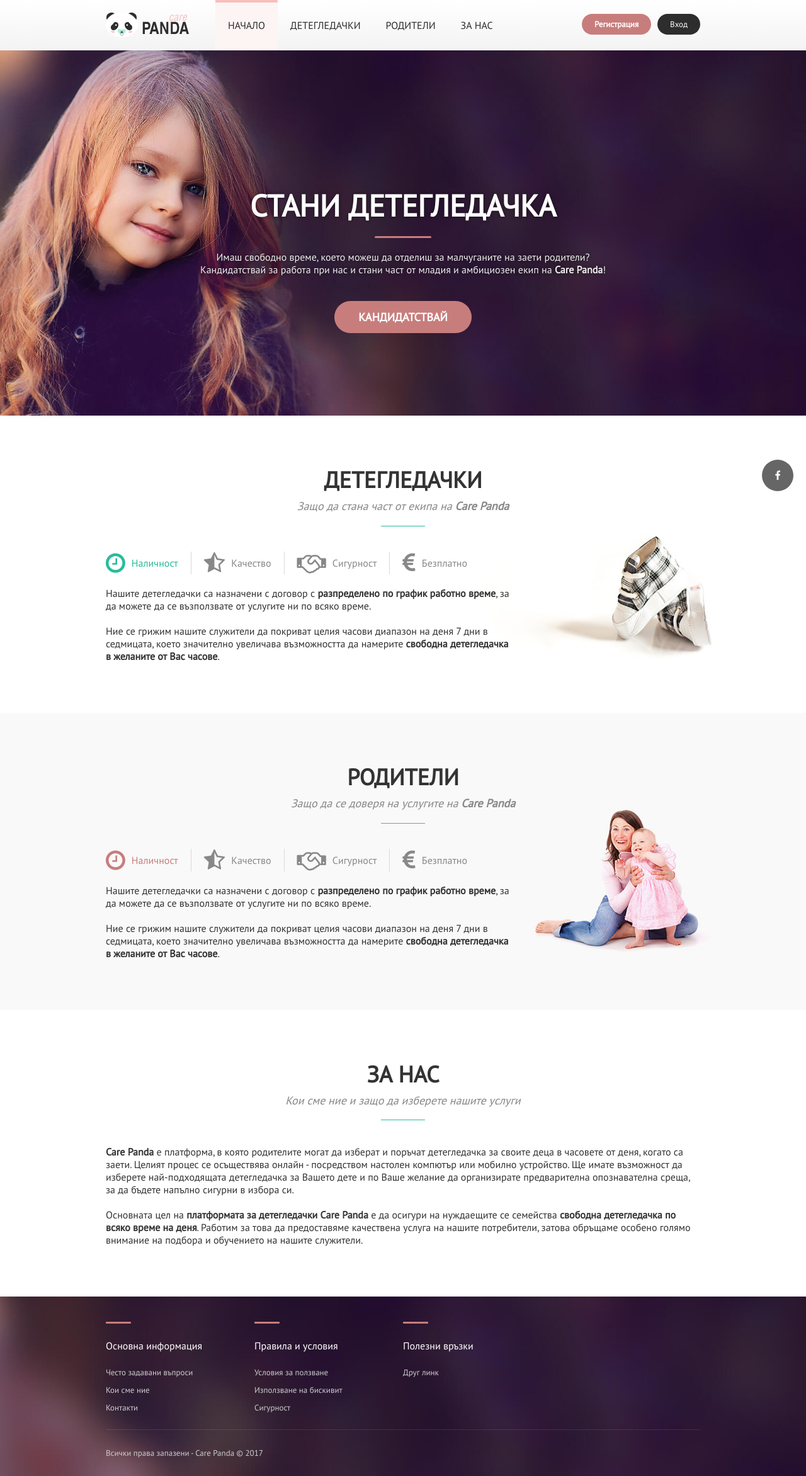
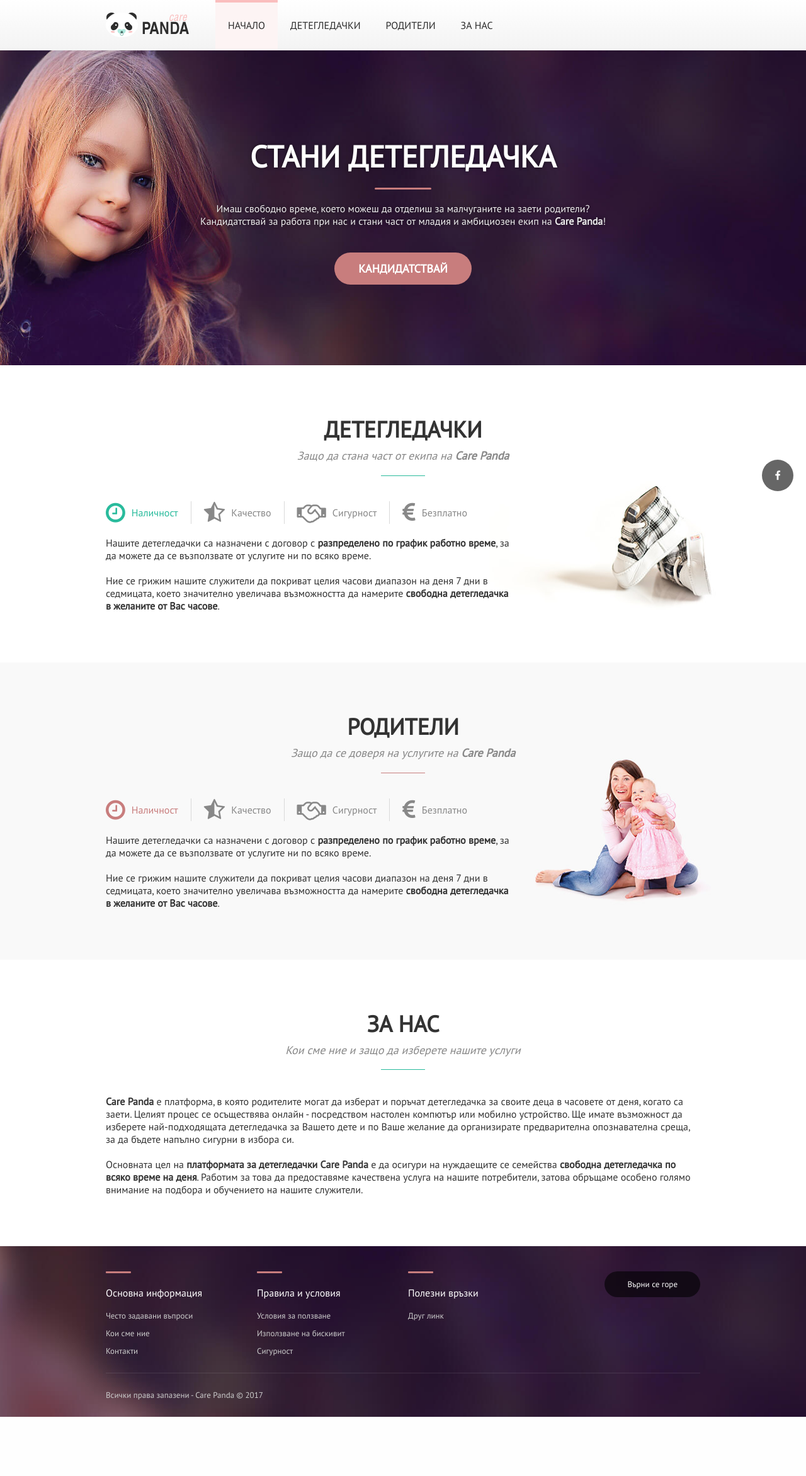
Before and after one commit to AlexKushev/carepanda, a Java web app: page /carepanda/ in a window 1280 px wide. Shown: the whole page at 63% size. After the commit the page ends 2250 px from the top, so only its background shows below. Run offline with Spring Boot 4, a stand-in JSP engine, Linux system fonts and the light colour scheme.

Commit message:
Fixed responsiveness for the main banner Created responsive behavior for footer Added 'Back to top' button with functionality in the footer Applied fixes on the main navigation mobile click behavior

```diff
--- a/src/main/webapp/resources/scripts/main.js
+++ b/src/main/webapp/resources/scripts/main.js
@@ -41,13 +41,19 @@ window.onload = function() {
 };
 
 $(document).ready(function() {
+    $('.scrollTop').click(function () {
+        $("html, body").animate({
+            scrollTop: 0
+        }, 600);
+        return false;
+    });
+
     $('.mainNav').on('click', function(ev) {
         var targetElementId = ev.target.getAttribute('data-target');
 
         if (!targetElementId) return;
 
         var targetElement = document.getElementById(targetElementId);
-        console.log(targetElement.offsetTop);
 
         $('html, body').animate({ scrollTop: targetElement.offsetTop }, 'slow');
     });
--- a/src/main/webapp/resources/styles/style.css
+++ b/src/main/webapp/resources/styles/style.css
@@ -109,6 +109,10 @@ body {
     text-transform: uppercase;
 }
 
+.button--mid {
+    padding: 12px 36px;
+}
+
 .button--blue,
 .btn-blue {
     background-color: #29bb9c;
@@ -127,6 +131,14 @@ body {
 .button--pink:hover,
 .btn-pink:hover {
     background-color: #b97373;
+}
+
+.button--transparent {
+    background-color: rgba(0, 0, 0, 0.6);
+}
+
+.button--transparent:hover {
+    background-color: rgba(0, 0, 0, 0.8);
 }
 
 .btn-pink,
@@ -203,11 +215,11 @@ body {
 }
 
 .mainNav li.active,
-.mainNav li:hover {
+.mainNav li:hover:not(:active) {
     background: #fdf4f4;
 }
 
-.mainNav li:hover:before,
+.mainNav li:hover:not(:active):before,
 .mainNav li.active:before {
     content: '';
     display: inline-block;
@@ -452,75 +464,38 @@ body {
     font-weight: bold;
 }
 
-@media screen and (min-width: 480px) {
-    .tabSwitcher__menuItem span {
-        display: inline;
-    }
-    .tabSwitcher__item h3 {
-        display: none;
-    }
-    .header {
-        height: 580px;
-        background-position: left -110px top -90px;
-        background-size: 120%;
-    }
-    .headerText {
-        padding-top: 17vw;
-        width: 100%;
-    }
-    .headerText h1 {
-        margin-bottom: 0;
-        font-size: 48px;
-    }
-    .headerText h2 {
-        display: block;
-    }
-    .headerText .button--big {
-        padding: 14px 38px;
-    }
-    .textContentSection {
-        padding: 80px 0;
-    }
-}
-
-@media screen and (min-width: 640px) {}
-
-@media screen and (min-width: 768px) {}
-
-@media screen and (min-width: 960px) {
-    .wrapperBackground--nanny {
-        background-image: url(../images/bg-section-nanny.jpg);
-    }
-    .wrapperBackground--parents {
-        background-image: url(../images/bg-section-parents.jpg);
-    }
-    .textContentSection .tabSwitcher {
-        margin-left: 0;
-        text-align: left;
-    }
-    .tabSwitcher__menuItem .fa {
-        float: left;
-        display: inline-block;
-        margin-right: 10px;
-    }
-}
-
 .footer {
     width: 100%;
     background-image: url(../images/background-plain.jpg);
     background-repeat: no-repeat;
-    background-position: center top -130px;
-    background-size: 135%;
+    background-size: cover;
+    text-align: center;
+    overflow: hidden;
+}
+
+.footer__menu {
+    width: auto;
+    overflow: hidden;
+}
+
+.footer__side {
+    width: 100%;
+    padding-top: 40px;
+    text-align: right;
+}
+
+.footer__side button {
+    width: 100%;
 }
 
 .footer__column {
-    float: left;
-    width: 25%;
+    width: 100%;
     max-width: 240px;
+    margin: 0 auto;
 }
 
 .footer__column h3 {
-    margin: 40px 0 18px;
+    margin: 40px 0 12px;
     font-size: 16px;
     color: #fff;
 }
@@ -530,7 +505,9 @@ body {
     display: block;
     height: 3px;
     width: 40px;
-    margin-bottom: 26px;
+    margin-right: auto;
+    margin-left: auto;
+    margin-bottom: 22px;
     background: #c87d7d;
     border-radius: 1px;
 }
@@ -557,8 +534,97 @@ body {
 .footer__copyright {
     width: 100%;
     margin-top: 20px;
-    padding: 28px 0;
+    padding: 26px 0;
     border-top: 1px solid rgba(255, 255, 255, 0.1);
+}
+
+@media screen and (min-width: 480px) {
+    .tabSwitcher__menuItem span {
+        display: inline;
+    }
+    .tabSwitcher__item h3 {
+        display: none;
+    }
+    .header {
+        height: 500px;
+        background-position: left 44% top 23%;
+        background-size: 174%;
+    }
+    .headerText {
+        padding-top: 120px;
+        width: 100%;
+    }
+    .headerText h1 {
+        margin-bottom: 0;
+        font-size: 40px;
+    }
+    .headerText h2 {
+        display: block;
+    }
+    .headerText .button--big {
+        padding: 14px 38px;
+    }
+    .textContentSection {
+        padding: 80px 0;
+    }
+}
+
+@media screen and (min-width: 680px) {
+    .header {
+        background-position-x: 71%;
+        background-size: 122%;
+    }
+    .headerText {
+        padding-top: 140px;
+    }
+    .headerText h1 {
+        font-size: 48px;
+    }
+}
+
+@media screen and (min-width: 768px) {
+    .footer {
+        background-position: center top -130px;
+        background-size: 135%;
+        text-align: left;
+    }
+
+    .footer__side {
+        float: right;
+        width: 170px;
+    }
+
+    .footer__side button {
+        width: auto;
+    }
+
+    .footer__column {
+        float: left;
+        width: 33.33%;
+        margin: 0;
+    }
+
+    .footer__column h3:before {
+        margin-left: 0;
+    }
+}
+
+@media screen and (min-width: 960px) {
+    .wrapperBackground--nanny {
+        background-image: url(../images/bg-section-nanny.jpg);
+    }
+    .wrapperBackground--parents {
+        background-image: url(../images/bg-section-parents.jpg);
+    }
+    .textContentSection .tabSwitcher {
+        margin-left: 0;
+        text-align: left;
+    }
+    .tabSwitcher__menuItem .fa {
+        float: left;
+        display: inline-block;
+        margin-right: 10px;
+    }
 }
 
 @media screen and (min-width: 1024px) {}
--- a/src/main/webapp/resources/view/index.jsp
+++ b/src/main/webapp/resources/view/index.jsp
@@ -60,10 +60,10 @@
                     <li><a href="#sectionAbout" data-target="sectionAbout">За Нас</a></li>
                 </ul>
 
-                <div class="nav-right clear">
+                <!-- <div class="nav-right clear">
                     <button class="button button--pink"><strong>Регистрация</strong></button>
                     <button class="button">Вход</button>
-                </div>
+                </div> -->
             </div>
         </div>
     </nav>
@@ -216,6 +216,11 @@
     <footer class="footer">
         <div class="wrapper">
             <div class="footer__top clear">
+                <div class="footer__side">
+                    <button class="button button--mid button--transparent scrollTop">Върни се горе</button>
+                </div>
+
+                <div class="footer__menu">
                     <div class="footer__column">
                         <h3>Основна информация</h3>
                         <ul>
@@ -242,6 +247,7 @@
                             </li>
                             <li><a href="">Друг линк</a></li>
                         </ul>
+                    </div>
                 </div>
             </div>
 
```
Lines whose indentation alone changed are shown as unchanged.
